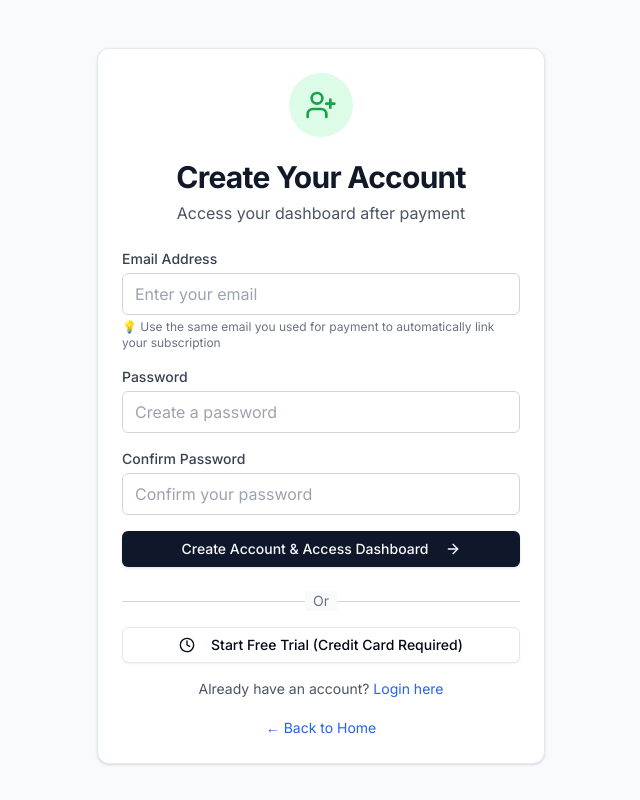
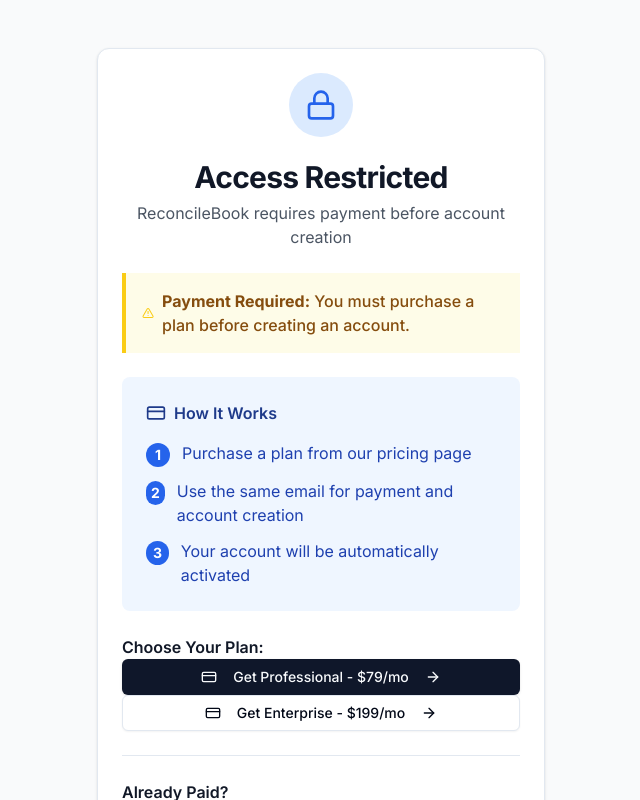
Before and after one commit to algominds35/bank-reconciliation-tool, a Next.js app: page /auth/signup in a window 1280 px wide. Shown: the top 800 px of the page, without its empty margins (319-959 px from the left). Built offline with nearby package versions, Linux system fonts and the light colour scheme.

Commit message:
Make signup payment-gated - require payment before account creation

```diff
--- a/src/app/auth/signup/page.tsx
+++ b/src/app/auth/signup/page.tsx
@@ -6,7 +6,7 @@ import Link from 'next/link'
 import { supabase } from '@/lib/supabase'
 import { Card, CardContent, CardHeader, CardTitle } from '@/components/ui/card'
 import { Button } from '@/components/ui/button'
-import { ArrowRight, CreditCard, Clock, TrendingUp, UserPlus } from 'lucide-react'
+import { ArrowRight, CreditCard, Clock, TrendingUp, UserPlus, Lock, AlertTriangle } from 'lucide-react'
 
 export default function SignUp() {
   const [email, setEmail] = useState('')
@@ -15,7 +15,6 @@ export default function SignUp() {
   const [loading, setLoading] = useState(false)
   const [error, setError] = useState('')
   const [message, setMessage] = useState('')
-  const [showTrialOptions, setShowTrialOptions] = useState(false)
   const router = useRouter()
 
   const handleSignUp = async (e: React.FormEvent) => {
@@ -51,92 +50,83 @@ export default function SignUp() {
     }
   }
 
-  if (showTrialOptions) {
   return (
     <div className="min-h-screen bg-gray-50 py-12 px-4 sm:px-6 lg:px-8">
-        <div className="max-w-2xl mx-auto">
+      <div className="max-w-md mx-auto">
         <Card>
           <CardHeader className="text-center pb-6">
             <div className="w-16 h-16 bg-blue-100 rounded-full flex items-center justify-center mx-auto mb-4">
-                <TrendingUp className="h-8 w-8 text-blue-600" />
+              <Lock className="h-8 w-8 text-blue-600" />
             </div>
             <CardTitle className="text-3xl font-bold text-gray-900">
-                Choose Your Trial Plan
+              Access Restricted
             </CardTitle>
             <p className="text-gray-600 mt-2">
-                14-day free trials with credit card required
+              ReconcileBook requires payment before account creation
             </p>
           </CardHeader>
           <CardContent className="space-y-6">
+
+            {/* Warning Message */}
+            <div className="bg-yellow-50 border-l-4 border-yellow-400 p-4">
+              <div className="flex items-center">
+                <AlertTriangle className="h-5 w-5 text-yellow-400 mr-2" />
+                <p className="text-yellow-800 font-medium">
+                  <strong>Payment Required:</strong> You must purchase a plan before creating an account.
+                </p>
+              </div>
+            </div>
+
+            {/* How It Works */}
             <div className="bg-blue-50 p-6 rounded-lg">
               <h3 className="font-semibold text-blue-900 mb-4 flex items-center">
                 <CreditCard className="h-5 w-5 mr-2" />
-                  How Our Trials Work
+                How It Works
               </h3>
               <div className="text-left space-y-3 text-blue-800">
                 <div className="flex items-start">
-                    <Clock className="h-5 w-5 text-green-600 mr-3 mt-0.5" />
-                    <span>Add your credit card and get 14 days completely free</span>
+                  <div className="w-6 h-6 bg-blue-600 text-white rounded-full flex items-center justify-center text-sm font-bold mr-3 mt-0.5">1</div>
+                  <span>Purchase a plan from our pricing page</span>
                 </div>
                 <div className="flex items-start">
-                    <Clock className="h-5 w-5 text-green-600 mr-3 mt-0.5" />
-                    <span>Full access to all features during trial</span>
+                  <div className="w-6 h-6 bg-blue-600 text-white rounded-full flex items-center justify-center text-sm font-bold mr-3 mt-0.5">2</div>
+                  <span>Use the same email for payment and account creation</span>
                 </div>
                 <div className="flex items-start">
-                    <Clock className="h-5 w-5 text-green-600 mr-3 mt-0.5" />
-                    <span>Cancel anytime before day 15 = $0 charged</span>
+                  <div className="w-6 h-6 bg-blue-600 text-white rounded-full flex items-center justify-center text-sm font-bold mr-3 mt-0.5">3</div>
+                  <span>Your account will be automatically activated</span>
                 </div>
               </div>
             </div>
 
-              <div className="grid gap-4">
+            {/* Payment Options */}
+            <div className="space-y-4">
+              <h3 className="font-semibold text-gray-900">Choose Your Plan:</h3>
+
               <a href="https://buy.stripe.com/bJe5kF7HUfvF62Raee0Fi0b" target="_blank" rel="noopener noreferrer">
                 <Button className="w-full">
+                  <CreditCard className="h-4 w-4 mr-2" />
                   Get Professional - $79/mo
+                  <ArrowRight className="h-4 w-4 ml-2" />
                 </Button>
               </a>
 
               <a href="https://buy.stripe.com/3cI9AVe6i0ALcrfaee0Fi0a" target="_blank" rel="noopener noreferrer">
                 <Button className="w-full" variant="outline">
-                    Get Starter - $29/mo
-                  </Button>
-                </a>
-
-                <a href="https://buy.stripe.com/28E4gBd2eerBdvjaee0Fi0c" target="_blank" rel="noopener noreferrer">
-                  <Button className="w-full" variant="outline">
+                  <CreditCard className="h-4 w-4 mr-2" />
                   Get Enterprise - $199/mo
+                  <ArrowRight className="h-4 w-4 ml-2" />
                 </Button>
               </a>
             </div>
 
-              <div className="border-t pt-6 text-center">
-                <Button variant="ghost" onClick={() => setShowTrialOptions(false)}>
-                  ← Back to Account Creation
-                </Button>
-              </div>
-            </CardContent>
-          </Card>
-        </div>
-      </div>
-    )
-  }
+            {/* Already Paid Section */}
+            <div className="border-t pt-6">
+              <h3 className="font-semibold text-gray-900 mb-4">Already Paid?</h3>
+              <p className="text-gray-600 mb-4">
+                If you've already purchased a plan, you can create your account here:
+              </p>
 
-  return (
-    <div className="min-h-screen bg-gray-50 py-12 px-4 sm:px-6 lg:px-8">
-      <div className="max-w-md mx-auto">
-        <Card>
-          <CardHeader className="text-center pb-6">
-            <div className="w-16 h-16 bg-green-100 rounded-full flex items-center justify-center mx-auto mb-4">
-              <UserPlus className="h-8 w-8 text-green-600" />
-            </div>
-            <CardTitle className="text-3xl font-bold text-gray-900">
-              Create Your Account
-            </CardTitle>
-            <p className="text-gray-600 mt-2">
-              Access your dashboard after payment
-            </p>
-          </CardHeader>
-          <CardContent>
               <form onSubmit={handleSignUp} className="space-y-4">
                 <div>
                   <label htmlFor="email" className="block text-sm font-medium text-gray-700 mb-1">
@@ -144,16 +134,16 @@ export default function SignUp() {
                   </label>
                   <input
                     id="email"
-                  name="email"
                     type="email"
-                  required
-                  className="w-full px-3 py-2 border border-gray-300 rounded-md focus:outline-none focus:ring-2 focus:ring-blue-500 focus:border-blue-500"
-                  placeholder="Enter your email"
                     value={email}
                     onChange={(e) => setEmail(e.target.value)}
+                    placeholder="Enter the email you used for payment"
+                    className="w-full px-3 py-2 border border-gray-300 rounded-md focus:outline-none focus:ring-2 focus:ring-blue-500"
+                    required
                   />
-                <p className="text-xs text-gray-500 mt-1">
-                  💡 Use the same email you used for payment to automatically link your subscription
+                  <p className="text-xs text-yellow-600 mt-1 flex items-center">
+                    <AlertTriangle className="h-3 w-3 mr-1" />
+                    Use the same email you used for payment to automatically link your subscription
                   </p>
                 </div>
 
@@ -163,87 +153,64 @@ export default function SignUp() {
                   </label>
                   <input
                     id="password"
-                  name="password"
                     type="password"
-                  required
-                  className="w-full px-3 py-2 border border-gray-300 rounded-md focus:outline-none focus:ring-2 focus:ring-blue-500 focus:border-blue-500"
-                  placeholder="Create a password"
                     value={password}
                     onChange={(e) => setPassword(e.target.value)}
+                    placeholder="Create a password"
+                    className="w-full px-3 py-2 border border-gray-300 rounded-md focus:outline-none focus:ring-2 focus:ring-blue-500"
+                    required
                   />
                 </div>
 
                 <div>
-                <label htmlFor="confirm-password" className="block text-sm font-medium text-gray-700 mb-1">
+                  <label htmlFor="confirmPassword" className="block text-sm font-medium text-gray-700 mb-1">
                     Confirm Password
                   </label>
                   <input
-                  id="confirm-password"
-                  name="confirm-password"
+                    id="confirmPassword"
                     type="password"
-                  required
-                  className="w-full px-3 py-2 border border-gray-300 rounded-md focus:outline-none focus:ring-2 focus:ring-blue-500 focus:border-blue-500"
-                  placeholder="Confirm your password"
                     value={confirmPassword}
                     onChange={(e) => setConfirmPassword(e.target.value)}
+                    placeholder="Confirm your password"
+                    className="w-full px-3 py-2 border border-gray-300 rounded-md focus:outline-none focus:ring-2 focus:ring-blue-500"
+                    required
                   />
                 </div>
 
                 {error && (
-                <div className="bg-red-50 border border-red-200 text-red-600 px-4 py-3 rounded-md text-sm">
-                  {error}
-                </div>
+                  <div className="text-red-600 text-sm">{error}</div>
                 )}
 
                 {message && (
-                <div className="bg-green-50 border border-green-200 text-green-600 px-4 py-3 rounded-md text-sm">
-                  {message}
-                </div>
+                  <div className="text-green-600 text-sm">{message}</div>
                 )}
 
                 <Button
                   type="submit"
+                  className="w-full"
                   disabled={loading}
-                className="w-full"
                 >
-                {loading ? 'Creating account...' : 'Create Account & Access Dashboard'}
-                <ArrowRight className="ml-2 h-4 w-4" />
+                  {loading ? 'Creating Account...' : 'Create Account & Access Dashboard'}
+                  <ArrowRight className="h-4 w-4 ml-2" />
                 </Button>
               </form>
-
-            <div className="mt-6 space-y-4">
-              <div className="relative">
-                <div className="absolute inset-0 flex items-center">
-                  <div className="w-full border-t border-gray-300" />
-                </div>
-                <div className="relative flex justify-center text-sm">
-                  <span className="px-2 bg-gray-50 text-gray-500">Or</span>
-                </div>
             </div>
 
-              <Button
-                variant="outline"
-                className="w-full"
-                onClick={() => setShowTrialOptions(true)}
-              >
-                <Clock className="mr-2 h-4 w-4" />
-                Start Free Trial (Credit Card Required)
-              </Button>
-
-              <div className="text-center">
-                <p className="text-sm text-gray-600">
+            {/* Login Link */}
+            <div className="text-center pt-4 border-t">
+              <p className="text-gray-600">
                 Already have an account?{' '}
-                  <Link href="/auth/login" className="text-blue-600 hover:underline">
+                <Link href="/auth/login" className="text-blue-600 hover:text-blue-800 font-medium">
                   Login here
                 </Link>
               </p>
             </div>
 
+            {/* Back to Home */}
             <div className="text-center">
-                <Link href="/" className="text-blue-600 hover:underline text-sm">
-                  ← Back to Home
+              <Link href="/" className="text-gray-500 hover:text-gray-700 text-sm">
+                ← Back to Homepage
               </Link>
-              </div>
             </div>
           </CardContent>
         </Card>
```
Also changed, not shown: sample-bookkeeping-transactions.csv (added). Lines whose indentation alone changed are shown as unchanged.
